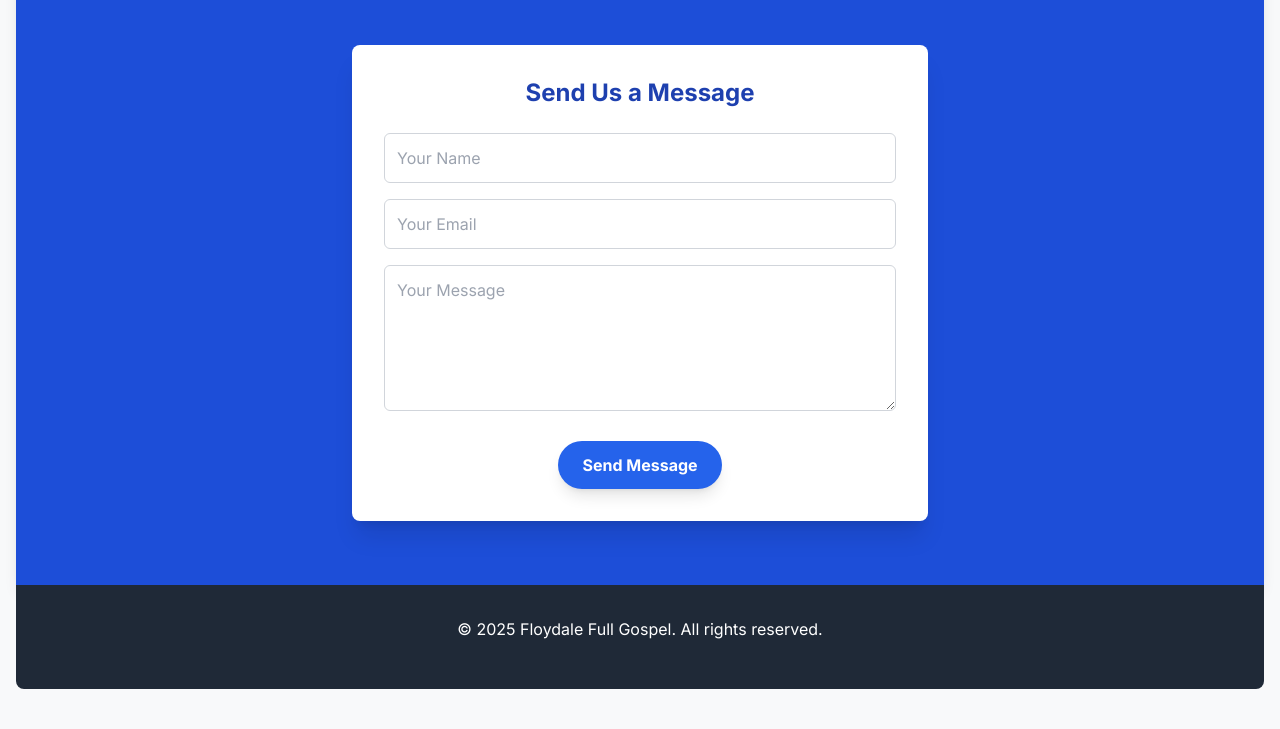
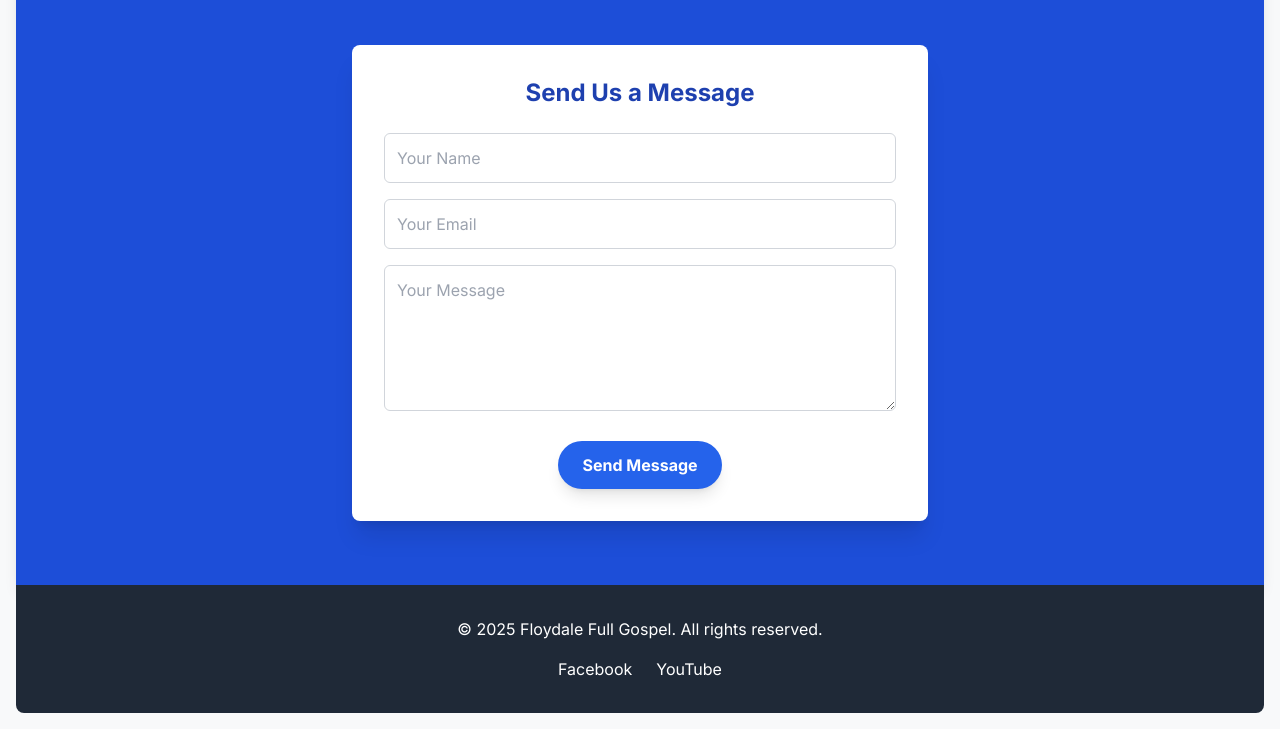
Before and after one commit to PastorHyatt/floydale-full-gospel-church, a plain HTML site: page index.html in a window 1280 px wide. Shown: the part 5560-6289 px from the top of the page. Before the commit the page ends 6265 px from the top, so only its background shows below. Drawn offline with nearby package versions, Linux system fonts and the light colour scheme.

Commit message:
Update index.html

```diff
--- a/index.html
+++ b/index.html
@@ -323,8 +323,8 @@
         <div class="container mx-auto">
             <p>&copy; 2025 Floydale Full Gospel. All rights reserved.</p>
             <div class="flex justify-center space-x-6 mt-4">
-                <a href="https://www.facebook.com/Floydalefg23/"
-                <a href="#" class="https://www.youtube.com/@davidhyatt5607"
+                <a href="https://www.facebook.com/Floydalefg23/" target="_blank"> Facebook
+                <a href="https://www.youtube.com/@davidhyatt5607" target="_blank"> YouTube
             </div>
         </div>
     </footer>
```
